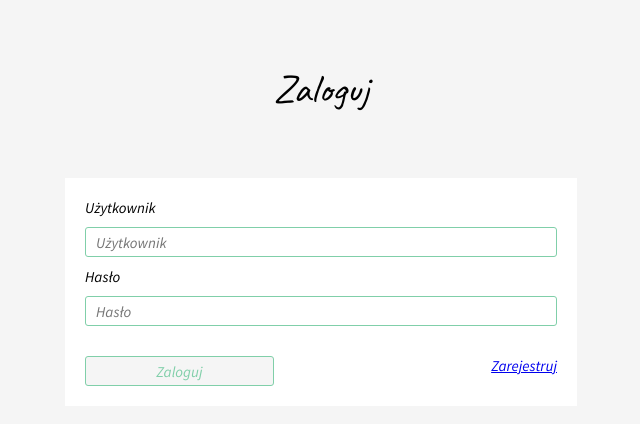
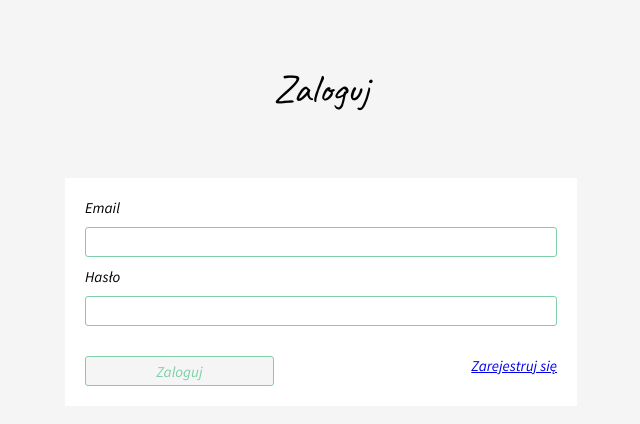
Before and after one commit to RafalKuchta/ToDoMegakFrontend-React-NestJs, a React (Create React App) app: page /edit/1 in a window 1280 px wide. Shown: the top 424 px of the page, without its empty margins (319-959 px from the left). Built offline with nearby package versions, Linux system fonts and the light colour scheme; no server answers; a web font is replaced by a local one.

Commit message:
Edited Edit, Login and Tasks components.

```diff
--- a/src/components/Login/Login.tsx
+++ b/src/components/Login/Login.tsx
@@ -13,6 +13,7 @@ export const Login = ({setIsLogined}:any) => {
 
     const login = async (e: React.FormEvent) => {
         e.preventDefault();
+
         setError('')
         const response = await onLogin({
             email,
@@ -22,7 +23,7 @@ export const Login = ({setIsLogined}:any) => {
         if(response.ok){
             setIsLogined({
                 isLogined: response.ok,
-                email: response.email
+                email: response.email,
             });
         }
 
@@ -36,11 +37,11 @@ export const Login = ({setIsLogined}:any) => {
         <>
             <h2 className="login">Zaloguj</h2>
             <form className="login-form" onSubmit={login}>
-                <label htmlFor="username">Użytkownik</label>
+                <label htmlFor="username">Email</label>
                 <input
                     type="email"
-                    placeholder="Użytkownik"
                     value={email}
+                    required
                     onChange={(e) => setCredentials({
                         email: e.target.value,
                         pwd,
@@ -50,14 +51,14 @@ export const Login = ({setIsLogined}:any) => {
                 <label htmlFor="password">Hasło</label>
                 <input
                     type="password"
-                    placeholder='Hasło'
+                    required
                     onChange={(e) => setCredentials({
                         email,
                         pwd: e.target.value,
                     })}
                 />
                 <div className="login-submit">
-                    <button type="submit">Zaloguj</button> <Link to="/register">Zarejestruj</Link>
+                    <button type="submit">Zaloguj</button> <Link to="/register">Zarejestruj się</Link>
                 </div>
 
                 {error.length > 0 && <p>{error}</p>}
--- a/src/components/Tasks/Edit/EditTask.tsx
+++ b/src/components/Tasks/Edit/EditTask.tsx
@@ -69,6 +69,7 @@ export const EditTask = () => {
         <div className="wrapper">
             {(loading) ? <Spinner /> : null}
             <form className="add-task" onSubmit={editToDo}>
+                <h2>Edytuj zadanie</h2>
                 <input
                     type="text"
                     name="name"
--- a/src/components/Tasks/Tasks.tsx
+++ b/src/components/Tasks/Tasks.tsx
@@ -17,7 +17,7 @@ export const Tasks = ({setIsLogined}:any) => {
 
     useEffect(() => {
         (async () => {
-            const res = await fetch(`${apiUrl}/todo/search/`, {
+            const res = await fetch(`${apiUrl}/todo/search/${search}`, {
                 method: 'get',
                 headers: {
                     'Content-Type': 'application/json',
```
